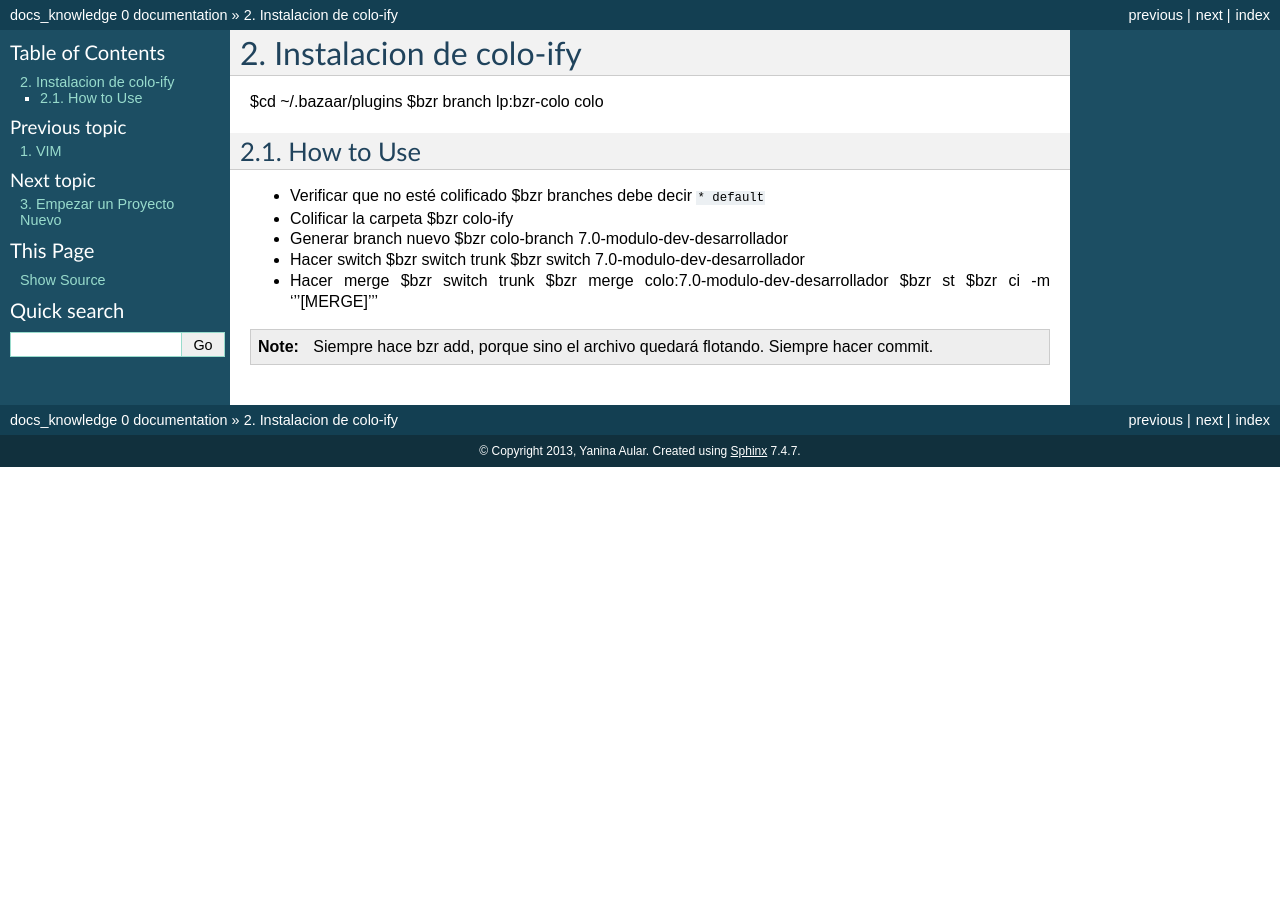
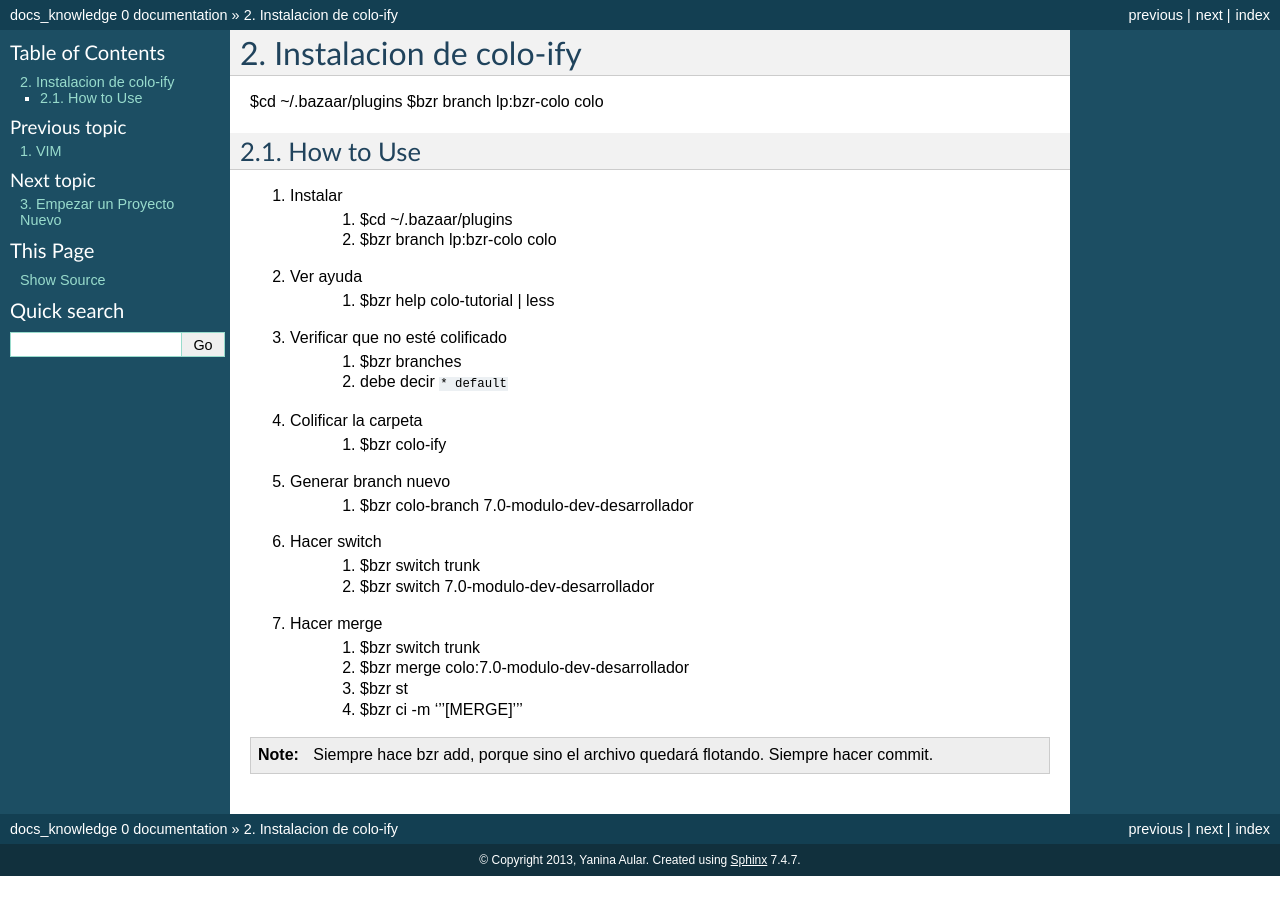
Before and after one commit to yaniaular/knowledge, a Sphinx documentation site: the page built from source/colo-ify.rst, in a window 1280 px wide. Built offline with Sphinx 7.4.7, drawn with Linux system fonts in a browser that asks for light colours; formulas are drawn with MathJax 3.

Commit message:
[IMP] Instalacion de colo-ify, paquetes a instalar cuando se formatea, timesheet

```diff
--- a/source/colo-ify.rst
+++ b/source/colo-ify.rst
@@ -10,24 +10,32 @@ $bzr branch lp:bzr-colo colo
 How to Use
 ----------
 
-- Verificar que no esté colificado
-  $bzr branches
-  debe decir ``* default``
+#) Instalar
+    #. $cd ~/.bazaar/plugins
+    #. $bzr branch lp:bzr-colo colo
 
-- Colificar la carpeta
-  $bzr colo-ify
+#) Ver ayuda
+    #. $bzr help colo-tutorial | less
 
-- Generar branch nuevo
-  $bzr colo-branch 7.0-modulo-dev-desarrollador
+#) Verificar que no esté colificado
+    #. $bzr branches
+    #. debe decir ``* default``
 
-- Hacer switch
-  $bzr switch trunk
-  $bzr switch 7.0-modulo-dev-desarrollador
+#) Colificar la carpeta
+    #. $bzr colo-ify
 
-- Hacer merge
-  $bzr switch trunk
-  $bzr merge colo:7.0-modulo-dev-desarrollador
-  $bzr st
-  $bzr ci -m '''[MERGE]'''
+#) Generar branch nuevo
+    #. $bzr colo-branch 7.0-modulo-dev-desarrollador
+
+#) Hacer switch
+    #. $bzr switch trunk
+    #. $bzr switch 7.0-modulo-dev-desarrollador
+
+#) Hacer merge
+    #. $bzr switch trunk
+    #. $bzr merge colo:7.0-modulo-dev-desarrollador
+    #. $bzr st
+    #. $bzr ci -m '''[MERGE]'''
+
 .. note::
     Siempre hace bzr add, porque sino el archivo quedará flotando. Siempre hacer commit.
--- a/source/index.rst
+++ b/source/index.rst
@@ -20,6 +20,8 @@ Herramientas
    colo-ify
    proyecto
    aplicacion
+   openerp
+   to_install
 
 Lenguajes
 =========
--- /dev/null
+++ b/source/to_install.rst
@@ -0,0 +1,6 @@
+========
+Instalar
+========
+
+- colo-ify: Para poder administrar varios branches en una misma carpeta. (Ver colo-ify en
+  herramientas)
```
Also changed, not shown: source/sep-2013.rst (+19 -0 lines), source/openerp.rst (renamed from openerp.rst).
